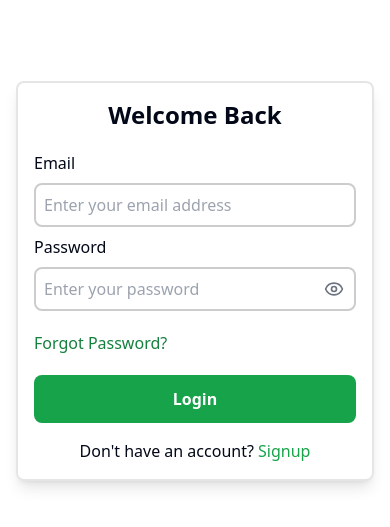
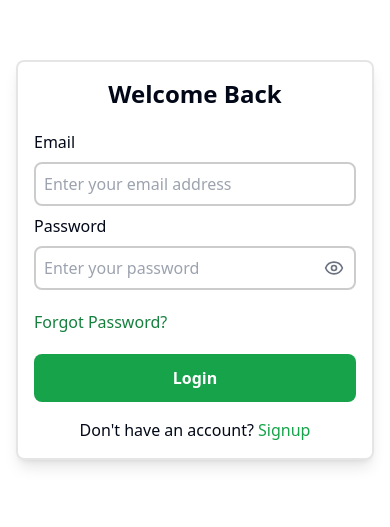
Before and after one commit to Mohd-Arzaid/food-app, a React (Vite) app in the folder frontend/: page / in a window 390 px wide. Shown: the part 141-668 px from the top of the page. Built offline with nearby package versions, Linux system fonts and the light colour scheme.

Commit message:
fix the height for mobile device

```diff
--- a/frontend/src/auth/Login.jsx
+++ b/frontend/src/auth/Login.jsx
@@ -10,7 +10,7 @@ const Login = () => {
   };
 
   return (
-    <div className="flex min-h-[100vh] justify-center items-center">
+    <div className="flex min-h-[95vh] md:min-h-[100vh] justify-center items-center">
       <div className="border-2 border-black/10 shadow-lg shadow-black/10 w-full max-w-md m-4 md:m-auto p-4 rounded-lg">
         <h1 className="font-semibold text-2xl text-center mb-5">
           Welcome Back
```
